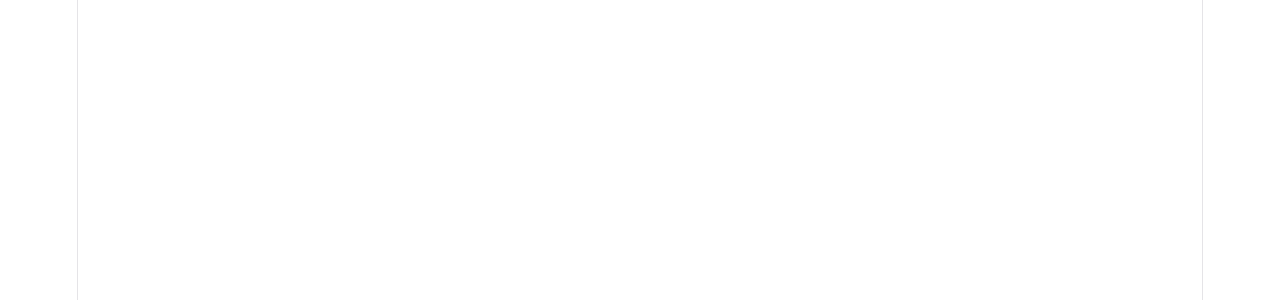
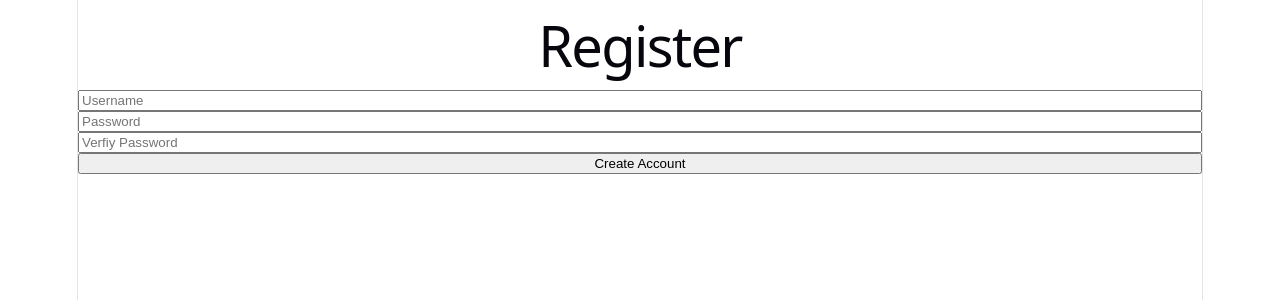
Before and after one commit to tylerscott2782/sea-bean-frontend, a React (Vite) app: page /register in a window 1280 px wide. Before the commit this address had no page. Shown: the top 300 px of the page. Built offline with nearby package versions, Linux system fonts and the light colour scheme.

Commit message:
add Registration page; auto login if logged in

```diff
--- a/src/jsx/App.jsx
+++ b/src/jsx/App.jsx
@@ -1,12 +1,14 @@
 import { BrowserRouter, Route, Routes } from 'react-router-dom'
 import '../css/App.css'
 import Login from './Login'
+import Register from './Register'
 
 function App() {
   return <>
     <BrowserRouter>
       <Routes>
         <Route path="/" element={<Login />} />
+        <Route path="/register" element={<Register />} />
       </Routes>
     </BrowserRouter>
   </>
--- a/src/jsx/Login.jsx
+++ b/src/jsx/Login.jsx
@@ -1,10 +1,34 @@
-import { useState } from "react"
+import { useState, useEffect } from "react"
+import { Link, useNavigate } from "react-router-dom"
 
 export default function Login() {
     const [username, setUsername] = useState('')
     const [password, setPassword] = useState('')
     const [message, setMessage] = useState('')
     const [testResultMessage, setTestResultMessage] = useState('')
+    const navigate = useNavigate()
+
+    async function fetchMe() {
+        const response = await fetch('https://localhost:7125/auth/me', {
+            credentials: "include"
+        })
+        return response
+    }
+
+    useEffect(() => {
+        const controller = new AbortController();
+
+        async function checkAuthStatus() {
+            const response = await fetchMe()
+            if (response.ok) {
+                navigate('/dashboard')
+            }
+        }
+
+        checkAuthStatus()
+
+        return () => controller.abort()
+    }, [navigate])
 
     function handleChangeUsername(e) {
         const value = e.target.value
@@ -16,17 +40,18 @@
         setPassword(value)
     }
 
-    function handleButtonClick() {
-        if (username?.length === 0) {
+    async function handleButtonClick() {
+        if (!username) {
             setMessage('Please enter a username')
             return
         }
-        if (password?.length === 0) {
+        if (!password) {
             setMessage('Please enter a password')
             return
         }
         setMessage('')
-        fetch('https://localhost:7125/auth/login', {
+
+        const response = await fetch('https://localhost:7125/auth/login', {
             method: "POST",
             body: JSON.stringify({
                 username,
@@ -34,27 +59,23 @@
             }),
             headers: {
                 "Content-Type": "application/json",
-            }
+            },
+            credentials: "include"
         })
-        .then((response) => {
         setMessage(response.status)
-        })
     }
 
-    function handleTestButtonClick() {
-        fetch('https://localhost:7125/auth/me', {
-            credentials: "include"
-        })
-        .then((response) => {
+    async function handleTestButtonClick() {
+        const response = await fetchMe()
         if (response.ok) {
             setTestResultMessage('ok')
         } else {
             setTestResultMessage(':[')
         }
-        })
     }
 
     return <>
+        <h1>Login</h1>
         <input placeholder="Username" type="text" value={username} onChange={handleChangeUsername} />
         <input placeholder="Password" type="password" value={password} onChange={handleChangePassword} />
         <button onClick={handleButtonClick}>Submit</button>
@@ -62,5 +83,7 @@
         <br />
         <button onClick={handleTestButtonClick}>Test Connection</button>
         <div>{testResultMessage}</div>
+        <br />
+        <Link to="/register">Register</Link>
     </>
 }
--- /dev/null
+++ b/src/jsx/Register.jsx
@@ -0,0 +1,72 @@
+import { useState } from "react"
+import { Link } from "react-router-dom"
+
+export default function Register() {
+    const [username, setUsername] = useState('')
+    const [password1, setPassword1] = useState('')
+    const [password2, setPassword2] = useState('')
+    const [message, setMessage] = useState('')
+    const [accountCreationSuccessful, setAccountCreationSuccessful] = useState(false)
+
+    function handleChangeUsername(e) {
+        const value = e.target.value
+        setUsername(value)
+    }
+
+    function handleChangePassword1(e) {
+        const value = e.target.value
+        setPassword1(value)
+    }
+
+    function handleChangePassword2(e) {
+        const value = e.target.value
+        setPassword2(value)
+    }
+
+    async function handleCreateAccountButtonClick() {
+        if (!username) {
+            setMessage('Please enter a username')
+            return
+        }
+        if (!password1 || !password2) {
+            setMessage('Please enter a password')
+            return
+        }
+        if (password1 !== password2) {
+            setMessage('Passwords do not match')
+            return
+        }
+        setMessage('')
+        const response = await fetch('https://localhost:7125/auth/register', {
+            method: 'POST',
+            body: JSON.stringify({
+                username,
+                password: password1
+            }),
+            headers: {
+                "Content-Type": "application/json"
+            }
+        })
+
+        if (response.ok) {
+            setMessage('Account Created Successfully! Please return to the login page below.')
+            setAccountCreationSuccessful(true)
+        } else if (response.status === 409) {
+            const conflictMessage = await response.text()
+            setMessage(conflictMessage)
+        }
+    }
+
+    return <>
+        <h1>Register</h1>
+        <input placeholder="Username" type="text" value={username} onChange={handleChangeUsername} />
+        <input placeholder="Password" type="password" value={password1} onChange={handleChangePassword1} />
+        <input placeholder="Verfiy Password" type="password" value={password2} onChange={handleChangePassword2} />
+        <button onClick={handleCreateAccountButtonClick}>Create Account</button>
+        <div>{message}</div>
+        <br />
+        {accountCreationSuccessful ?
+            <Link to="/login">Login</Link> :
+            null}
+    </>
+}
```
Lines whose indentation alone changed are shown as unchanged.
